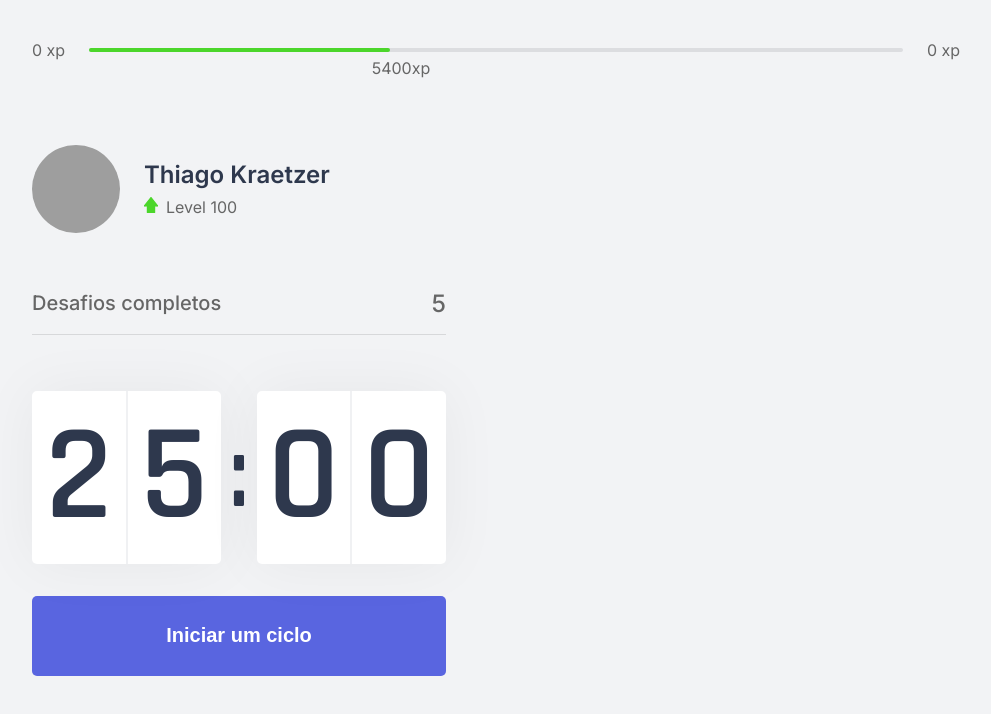
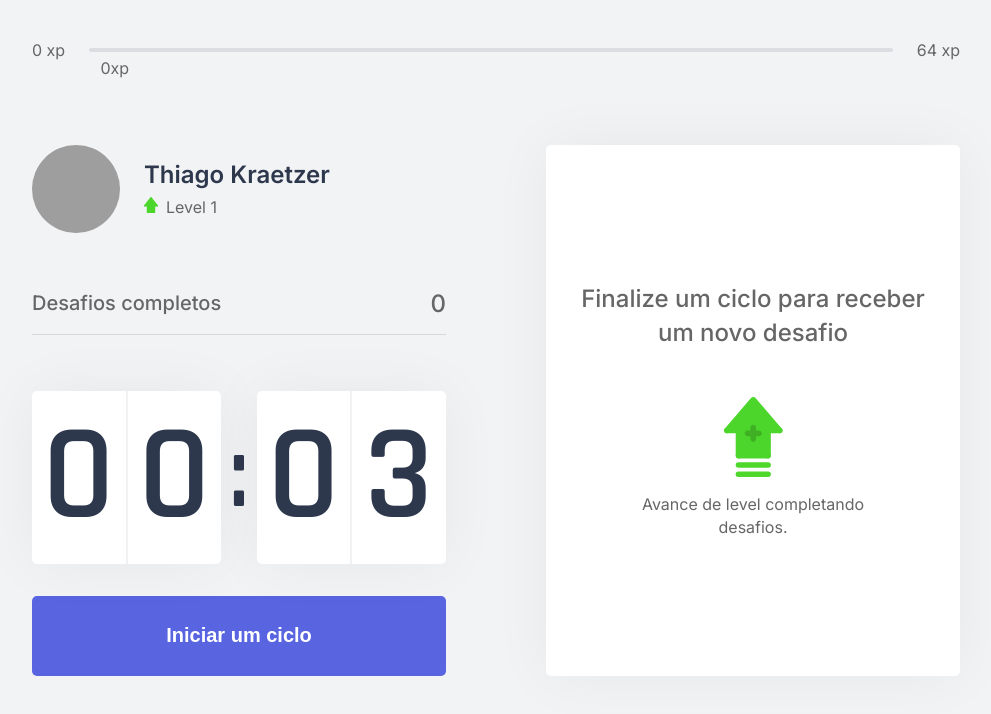
Before and after one commit to thlindustries/moveIt, a Next.js app: page / in a window 1280 px wide. Shown: the top 714 px of the page, without its empty margins (144-1135 px from the left). Built offline with nearby package versions, Linux system fonts and the light colour scheme; grey boxes are pictures that could not be loaded.

Commit message:
Feature: adding new components and challenges context

```diff
--- /dev/null
+++ b/src/components/atoms/ChallengeBox/index.tsx
@@ -0,0 +1,47 @@
+import React from 'react';
+
+import { useChallenge } from 'hooks/challenge';
+
+import {
+  Container,
+  ActiveContainer,
+  NotActiveContainer,
+  StyledButton,
+} from 'styles/components/ChallengeBox';
+
+const ChallengeBox = (): any => {
+  const { activeChallenge, resetChallenge, completeChallenge } = useChallenge();
+
+  return (
+    <Container>
+      {activeChallenge ? (
+        <ActiveContainer>
+          <header>{`Ganhe ${activeChallenge.amount} xp`}</header>
+          <main>
+            <img src={`icons/${activeChallenge.type}.svg`} alt="Body icon" />
+            <strong>Novo desafio</strong>
+            <p>{activeChallenge.description}</p>
+          </main>
+          <footer>
+            <StyledButton onClick={resetChallenge} type="button" fail>
+              Falhei
+            </StyledButton>
+            <StyledButton onClick={completeChallenge} type="button" succeeded>
+              Completei
+            </StyledButton>
+          </footer>
+        </ActiveContainer>
+      ) : (
+        <NotActiveContainer>
+          <strong>Finalize um ciclo para receber um novo desafio</strong>
+          <p>
+            <img src="icons/level-up.svg" alt="Level up" />
+            Avance de level completando desafios.
+          </p>
+        </NotActiveContainer>
+      )}
+    </Container>
+  );
+};
+
+export default ChallengeBox;
--- a/src/components/atoms/CompletedChallenges/index.tsx
+++ b/src/components/atoms/CompletedChallenges/index.tsx
@@ -1,10 +1,15 @@
 import { Container } from 'styles/components/CompletedChallenges';
+import { useChallenge } from 'hooks/challenge';
 
-const CompletedChallenges = (): any => (
-  <Container>
-    <span>Desafios completos</span>
-    <span>5</span>
-  </Container>
-);
+const CompletedChallenges = (): any => {
+  const { challengesCompleted } = useChallenge();
+
+  return (
+    <Container>
+      <span>Desafios completos</span>
+      <span>{challengesCompleted}</span>
+    </Container>
+  );
+};
 
 export default CompletedChallenges;
--- a/src/components/atoms/Countdown/index.tsx
+++ b/src/components/atoms/Countdown/index.tsx
@@ -1,9 +1,16 @@
-import { useEffect, useState } from 'react';
+import { useEffect, useState, useRef, useMemo } from 'react';
 import { Container, StyledButton } from 'styles/components/Countdown';
 
+import { useChallenge } from 'hooks/challenge';
+
 const Countdown = (): any => {
-  const [time, setTime] = useState(25 * 60);
-  const [active, setActive] = useState(false);
+  const [time, setTime] = useState(0.05 * 60);
+  const [isActive, setIsActive] = useState(false);
+  const [hasFinished, setHasFinished] = useState(false);
+
+  const { startNewChallenge, activeChallenge } = useChallenge();
+
+  const timeOut = useRef<NodeJS.Timeout>(null);
 
   const minutes = Math.floor(time / 60);
   const seconds = time % 60;
@@ -17,16 +24,30 @@
     .split('');
 
   const startCountdown = (): any => {
-    setActive(!active);
+    if (hasFinished) {
+      setTime(25 * 60);
+    }
+    setIsActive(true);
+  };
+
+  const resetCountdown = (): any => {
+    clearTimeout(timeOut.current);
+
+    setIsActive(false);
+    setTime(0.05 * 60);
   };
 
   useEffect(() => {
-    if (active && time > 0) {
-      setTimeout(() => {
+    if (isActive && time > 0) {
+      timeOut.current = setTimeout(() => {
         setTime(time - 1);
       }, 1000);
+    } else if (isActive && time === 0) {
+      setHasFinished(true);
+      setIsActive(false);
+      startNewChallenge();
     }
-  }, [active, time]);
+  }, [isActive, time, startNewChallenge]);
 
   return (
     <div>
@@ -41,9 +62,16 @@
           <span>{secondsSecondNumber}</span>
         </div>
       </Container>
-      <StyledButton onClick={startCountdown} active={active}>
-        {active ? 'Pausar o ciclo' : 'Iniciar um ciclo'}
-      </StyledButton>
+      {hasFinished ? (
+        <StyledButton disabled>Ciclo encerrado</StyledButton>
+      ) : (
+        <StyledButton
+          onClick={isActive ? resetCountdown : startCountdown}
+          active={isActive}
+        >
+          {isActive ? 'Abandonar ciclo' : 'Iniciar um ciclo'}
+        </StyledButton>
+      )}
     </div>
   );
 };
--- a/src/components/atoms/ExprienceBar/index.tsx
+++ b/src/components/atoms/ExprienceBar/index.tsx
@@ -1,15 +1,28 @@
+import { useMemo } from 'react';
+
 import { Container, ProgressBar } from 'styles/components/ExperienceBar';
 
-const ExperienceBar: React.FC = () => (
+import { useChallenge } from 'hooks/challenge';
+
+const ExperienceBar: React.FC = () => {
+  const { currentExperience, experienceToNextLevel } = useChallenge();
+
+  const progressBarAt = useMemo(
+    () => (100 * currentExperience) / experienceToNextLevel,
+    [currentExperience, experienceToNextLevel],
+  );
+
+  return (
     <Container>
       <span>0 xp</span>
       <div>
-      <ProgressBar at={37}>
-        <span>5400xp</span>
+        <ProgressBar at={progressBarAt}>
+          <span>{`${currentExperience}xp`}</span>
         </ProgressBar>
       </div>
-    <span>0 xp</span>
+      <span>{`${experienceToNextLevel} xp`}</span>
     </Container>
   );
+};
 
 export default ExperienceBar;
--- a/src/components/atoms/Profile/index.tsx
+++ b/src/components/atoms/Profile/index.tsx
@@ -1,16 +1,21 @@
 import { Container } from 'styles/components/Profile';
+import { useChallenge } from 'hooks/challenge';
 
-const Profile = (): any => (
+const Profile = (): any => {
+  const { level } = useChallenge();
+
+  return (
     <Container>
       <img src="https://github.com/thlindustries.png" alt="Thiago Kraetzer" />
       <div>
         <strong>Thiago Kraetzer</strong>
         <p>
           <img src="icons/level.svg" alt="level icon" />
-        Level 100
+          {`Level ${level}`}
         </p>
       </div>
     </Container>
   );
+};
 
 export default Profile;
--- /dev/null
+++ b/src/hooks/challenge.tsx
@@ -0,0 +1,100 @@
+import {
+  createContext,
+  useContext,
+  useState,
+  useCallback,
+  ReactNode,
+} from 'react';
+
+import challenges from 'services/challenges.json';
+
+interface ChallengeContextProps {
+  children: ReactNode;
+}
+
+interface Challenge {
+  type: string;
+  description: string;
+  amount: number;
+}
+
+interface ChallengeContextData {
+  level: number;
+  currentExperience: number;
+  experienceToNextLevel: number;
+  challengesCompleted: number;
+  activeChallenge: Challenge;
+  levelUp(): void;
+  startNewChallenge(): void;
+  resetChallenge(): void;
+  completeChallenge(): void;
+}
+
+const ChallengeContext = createContext<ChallengeContextData>(
+  {} as ChallengeContextData,
+);
+
+export const ChallengeProvider = ({ children }: ChallengeContextProps): any => {
+  const [level, setLevel] = useState(1);
+  const [currentExperience, setCurrentExperience] = useState(0);
+  const [challengesCompleted, setChallengesCompleted] = useState(0);
+  const [activeChallenge, setActiveChallenge] = useState<Challenge>(null);
+
+  // eslint-disable-next-line no-restricted-properties
+  const experienceToNextLevel = Math.pow((level + 1) * 4, 2);
+
+  const levelUp = useCallback(() => {
+    setLevel(level + 1);
+  }, [level]);
+
+  const startNewChallenge = useCallback(() => {
+    const randomChallengeIndex = Math.floor(Math.random() * challenges.length);
+    const randomChallenge = challenges[randomChallengeIndex];
+    setActiveChallenge(randomChallenge);
+  }, []);
+
+  const resetChallenge = useCallback(() => {
+    setActiveChallenge(null);
+  }, []);
+
+  const completeChallenge = useCallback(() => {
+    setChallengesCompleted(challengesCompleted + 1);
+    setCurrentExperience(currentExperience + activeChallenge.amount);
+    if (currentExperience + activeChallenge.amount >= experienceToNextLevel) {
+      const exceededExprience = currentExperience + activeChallenge.amount;
+      setCurrentExperience(exceededExprience - experienceToNextLevel);
+      levelUp();
+    }
+    setActiveChallenge(null);
+  }, [
+    challengesCompleted,
+    currentExperience,
+    activeChallenge,
+    levelUp,
+    experienceToNextLevel,
+  ]);
+
+  return (
+    <ChallengeContext.Provider
+      value={{
+        level,
+        currentExperience,
+        challengesCompleted,
+        experienceToNextLevel,
+        activeChallenge,
+        levelUp,
+        startNewChallenge,
+        resetChallenge,
+        completeChallenge,
+      }}
+    >
+      {children}
+    </ChallengeContext.Provider>
+  );
+};
+
+export function useChallenge(): ChallengeContextData {
+  const context = useContext(ChallengeContext);
+
+  return context;
+}
--- a/src/pages/_app.tsx
+++ b/src/pages/_app.tsx
@@ -1,8 +1,11 @@
 import Head from 'next/head';
+
 import GlobalStyle from 'styles/global';
+import AppProvider from 'hooks';
 
 const MyApp = ({ Component, pageProps }): any => (
   <>
+    <AppProvider>
       <Head>
         <link rel="shortcut icon" href="favicon.png" type="image/png" />
         <link rel="preconnect" href="https://fonts.gstatic.com" />
@@ -13,6 +16,7 @@
       </Head>
       <GlobalStyle />
       <Component {...pageProps} />
+    </AppProvider>
   </>
 );
 
--- a/src/pages/index.tsx
+++ b/src/pages/index.tsx
@@ -4,15 +4,11 @@
 import Profile from 'components/atoms/Profile';
 import CompletedChallenges from 'components/atoms/CompletedChallenges';
 import Countdown from 'components/atoms/Countdown';
+import ChallengeBox from 'components/atoms/ChallengeBox';
 
 import * as S from 'styles/pages/Home';
 
-const Home = (): any => {
-  const i = 'oi';
-
-  console.log(i);
-
-  return (
+const Home = (): any => (
   <S.Container>
     <Head>
       <title>Move It</title>
@@ -24,10 +20,11 @@
         <CompletedChallenges />
         <Countdown />
       </S.LeftContainer>
-        <S.RightContainer></S.RightContainer>
+      <S.RightContainer>
+        <ChallengeBox />
+      </S.RightContainer>
     </section>
   </S.Container>
 );
-};
 
 export default Home;
--- /dev/null
+++ b/src/services/challenges.json
@@ -0,0 +1,62 @@
+[
+  {
+    "type": "body",
+    "description": "Estique um de seus braços com a palma da mão virada para frente e puxe os dedos para cima por 10 segundos por mão.",
+    "amount": 80
+  },
+  {
+    "type": "body",
+    "description": "Estique seu braço contra o peito e puxe-o utilizando o outro braço por 10 segundos por braço.",
+    "amount": 60
+  },
+  {
+    "type": "body",
+    "description": "Puxe seu pescoço com a ajuda da mão para a direita e para a esquerda, permanecendo na posição por alguns segundos.",
+    "amount": 70
+  },
+  {
+    "type": "body",
+    "description": "Com as duas mãos na parte de trás da cabeça, leve-a para baixo, alongando a parte de trás da região.",
+    "amount": 60
+  },
+  {
+    "type": "body",
+    "description": "Cruze as pernas e desça com as mãos esticadas em direção ao chão. Repita o movimento com a outra perna na frente.",
+    "amount": 100
+  },
+  {
+    "type": "body",
+    "description": "Sentado, abra as pernas e tente encostar as palmas das mãos no chão, repita 3 vezes por 5 segundos.",
+    "amount": 80
+  },
+  {
+    "type": "body",
+    "description": "Puxe o joelho de encontro ao peito e segure, troque de perna após 10 segundos.",
+    "amount": 50
+  },
+  {
+    "type": "body",
+    "description": "Sentado, cruze uma perna e incline seu tronco à frente, troque de perna após 10 segundos.",
+    "amount": 80
+  },
+  {
+    "type": "eye",
+    "description": "Sentado, feche os olhos e cubra-os com as palmas da mão durante 2 minutos, depois abra normalmente.",
+    "amount": 90
+  },
+  {
+    "type": "eye",
+    "description": "Em algum ambiente aberto, olhe o mais longe que puder em quatro direções por 3s, mexa apenas os olhos. Repita 3 vezes.",
+    "amount": 140
+  },
+  {
+    "type": "eye",
+    "description": "Usando os polegares, massage a área abaixo das sobrancelhas em movimentos circulares por 15 segundos.",
+    "amount": 70
+  },
+  {
+    "type": "body",
+    "description": "Em pé, gire a cintura o máximo que puder para a esquerda, segure por cinco segundos. Repita para a direita.",
+    "amount": 90
+  }
+]
--- /dev/null
+++ b/src/styles/components/ChallengeBox.ts
@@ -0,0 +1,113 @@
+import styled, { css } from 'styled-components';
+
+interface ButtonProps {
+  fail?: boolean;
+  succeeded?: boolean;
+}
+
+export const Container = styled.div`
+  height: 100%;
+  background: var(--white);
+  border-radius: 5px;
+  box-shadow: 0 0 60px rgba(0, 0, 0, 0.05);
+  padding: 1.5rem 2rem;
+
+  display: flex;
+  flex-direction: column;
+  justify-content: center;
+  align-items: center;
+
+  text-align: center;
+`;
+
+export const NotActiveContainer = styled.div`
+  display: flex;
+  flex-direction: column;
+  align-items: center;
+
+  strong {
+    font-size: 1.5rem;
+    font-weight: 500;
+    line-height: 1.4;
+  }
+  p {
+    display: flex;
+    flex-direction: column;
+    align-items: center;
+    line-height: 1.4;
+    max-width: 70%;
+
+    margin-top: 3rem;
+  }
+  img {
+    margin-bottom: 1rem;
+  }
+`;
+
+export const ActiveContainer = styled.div`
+  width: 100%;
+  height: 100%;
+  display: flex;
+  flex-direction: column;
+
+  header {
+    color: var(--blue);
+    font-weight: 600;
+    font-size: 1.25rem;
+
+    padding: 0 2rem 1.5rem;
+    border-bottom: 1px solid var(--gray-line);
+  }
+  main {
+    flex: 1;
+    display: flex;
+    flex-direction: column;
+    align-items: center;
+    justify-content: center;
+
+    strong {
+      font-weight: 600;
+      font-size: 2rem;
+      color: var(--title);
+
+      margin: 1.5rem 0 1rem;
+    }
+    p {
+      line-height: 1.5rem;
+    }
+  }
+  footer {
+    display: grid;
+    grid-template-columns: 1fr 1fr;
+    gap: 1rem;
+  }
+`;
+
+export const StyledButton = styled.button<ButtonProps>`
+  height: 3rem;
+  display: flex;
+  align-items: center;
+  justify-content: center;
+  border: 0;
+  border-radius: 5px;
+
+  font-size: 1rem;
+  font-weight: 600;
+  color: var(--white);
+  transition: 0.2s;
+
+  &:hover {
+    filter: brightness(0.9);
+  }
+
+  ${(props) =>
+    props.fail &&
+    css`
+      background: var(--red);
+    `}
+  ${(props) =>
+    props.succeeded &&
+    css`
+      background: var(--green);
+    `};
+`;
--- a/src/styles/components/Countdown.ts
+++ b/src/styles/components/Countdown.ts
@@ -1,7 +1,8 @@
 import styled, { css } from 'styled-components';
 
 interface ButtonProps {
-  active: boolean;
+  active?: boolean;
+  disabled?: boolean;
 }
 
 export const Container = styled.div`
@@ -54,24 +55,38 @@
 
   border: 0;
   border-radius: 5px;
-
-  ${(props) =>
-    props.active
-      ? css`
-          background: var(--text-highlight);
-        `
-      : css`
-          background: var(--blue);
-        `}
+  transition: background-color 0.2s;
 
   color: var(--white);
 
-  font-size: 1.25rem;
-  font-weight: 600;
-
-  transition: background-color 0.2s;
+  background: var(--blue);
 
   &:hover {
     background: var(--blue-dark);
   }
+
+  ${(props) =>
+    props.disabled &&
+    css`
+      cursor: not-allowed;
+      background: var(--white);
+      color: var(--text);
+      opacity: 0.5;
+      pointer-events: none;
+    `}
+
+  ${(props) =>
+    props.active &&
+    css`
+      background: var(--white);
+      color: var(--title);
+
+      &:hover {
+        background: var(--red);
+        color: var(--white);
+      }
+    `}
+
+  font-size: 1.25rem;
+  font-weight: 600;
 `;
```
Also changed, not shown: src/hooks/index.tsx (added, +8 -0 lines). Lines whose indentation alone changed are shown as unchanged.
